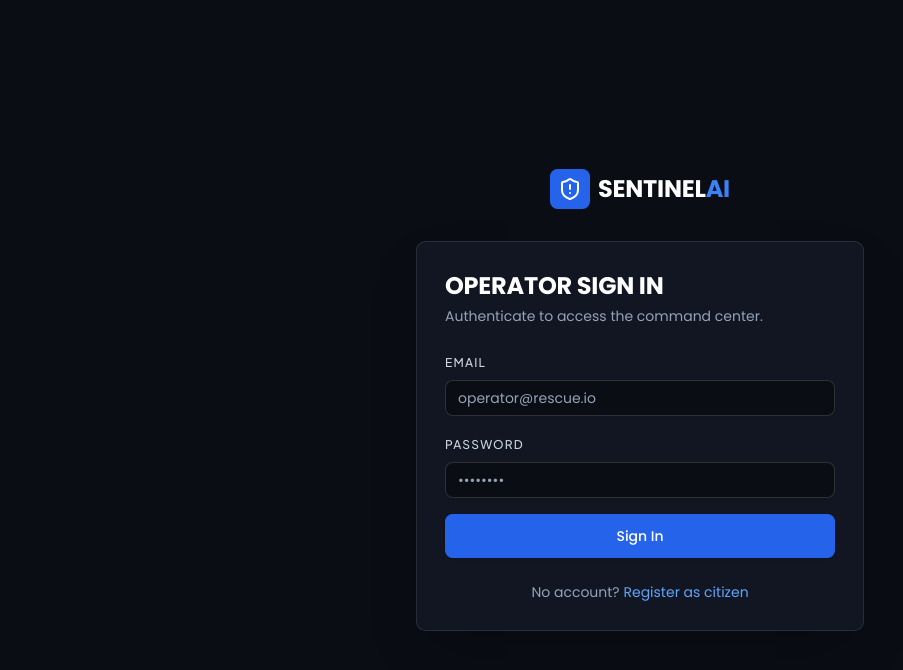
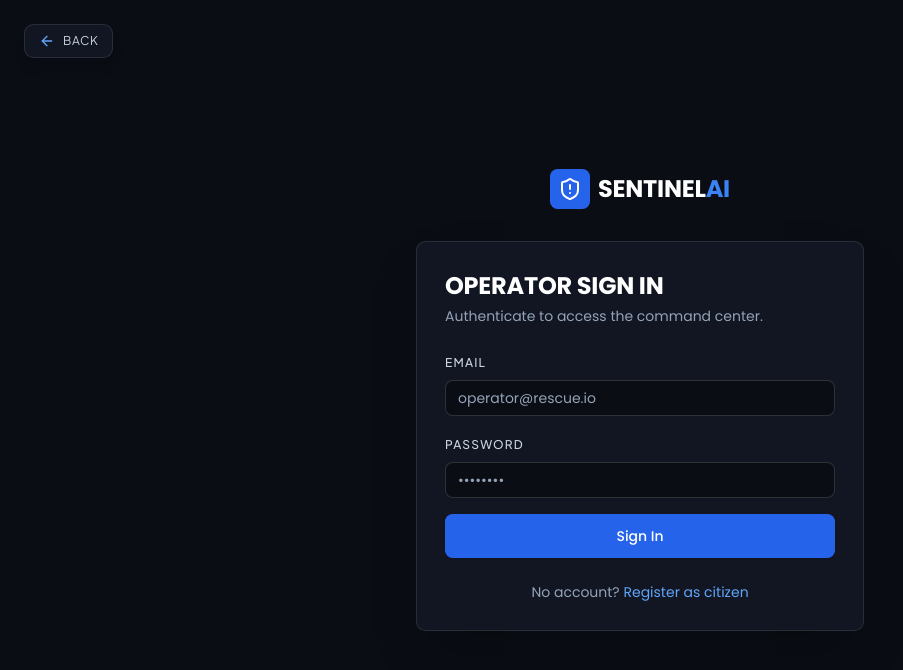
Before and after one commit to DEVAL-020/AI-Driven-Disaster-Management-and-Rescue-System, a React (Create React App) app in the folder frontend/: page /login in a window 1280 px wide. Shown: the top 670 px of the page, without its empty margins (0-903 px from the left). Built offline with nearby package versions, Linux system fonts and the light colour scheme; no server answers.

Commit message:
Add top-left Back buttons across Register, Login, and Command Dashboard pages

```diff
--- a/frontend/src/pages/Dashboard.jsx
+++ b/frontend/src/pages/Dashboard.jsx
@@ -14,7 +14,7 @@ import SecurityPanel from "@/components/dm/SecurityPanel";
 import AIChat from "@/components/dm/AIChat";
 import {
   ShieldAlert, LogOut, LayoutDashboard, Radio, BrainCircuit, Shield, Siren, Lock,
-  Flame, CheckCircle2, Truck, AlertOctagon,
+  Flame, CheckCircle2, Truck, AlertOctagon, ArrowLeft,
 } from "lucide-react";
 
 const ROLE_META = {
@@ -120,11 +120,22 @@ export default function Dashboard() {
       {/* Header */}
       <header className="sticky top-0 z-40 bg-[#0A0D14]/85 backdrop-blur-md border-b border-white/10">
         <div className="max-w-[1600px] mx-auto px-4 sm:px-6 h-16 flex items-center justify-between">
-          <div className="flex items-center gap-3" data-testid="navbar-brand-logo">
-            <div className="w-9 h-9 rounded-md bg-blue-600 flex items-center justify-center"><ShieldAlert className="w-5 h-5 text-white" /></div>
-            <div>
-              <div className="font-heading font-bold text-lg tracking-wider uppercase leading-none">Sentinel<span className="text-blue-500">AI</span></div>
-              <div className={`font-mono text-[9px] uppercase tracking-widest ${ROLE_META[role].color}`}>{ROLE_META[role].label}</div>
+          <div className="flex items-center gap-3">
+            <button
+              onClick={() => navigate("/")}
+              className="flex items-center gap-1.5 px-3 py-1.5 rounded-lg bg-white/5 hover:bg-white/10 text-slate-300 hover:text-white border border-white/10 text-xs font-mono uppercase tracking-wider transition-all"
+              title="Return to Home Page"
+              data-testid="dashboard-back-home-btn"
+            >
+              <ArrowLeft className="w-4 h-4 text-blue-400" />
+              <span className="hidden sm:inline">Back</span>
+            </button>
+            <div className="flex items-center gap-3" data-testid="navbar-brand-logo">
+              <div className="w-9 h-9 rounded-md bg-blue-600 flex items-center justify-center"><ShieldAlert className="w-5 h-5 text-white" /></div>
+              <div>
+                <div className="font-heading font-bold text-lg tracking-wider uppercase leading-none">Sentinel<span className="text-blue-500">AI</span></div>
+                <div className={`font-mono text-[9px] uppercase tracking-widest ${ROLE_META[role].color}`}>{ROLE_META[role].label}</div>
+              </div>
             </div>
           </div>
           <div className="flex items-center gap-3">
--- a/frontend/src/pages/Login.jsx
+++ b/frontend/src/pages/Login.jsx
@@ -1,7 +1,7 @@
 import { useState } from "react";
 import { useNavigate, Link } from "react-router-dom";
 import { toast } from "sonner";
-import { ShieldAlert, Loader2 } from "lucide-react";
+import { ShieldAlert, Loader2, ArrowLeft } from "lucide-react";
 import { useAuth, formatApiError } from "@/context/AuthContext";
 import { Button } from "@/components/ui/button";
 import { Input } from "@/components/ui/input";
@@ -29,7 +29,17 @@ export default function Login() {
   };
 
   return (
-    <div className="min-h-screen bg-[#0A0D14] flex items-center justify-center p-5">
+    <div className="relative min-h-screen bg-[#0A0D14] flex items-center justify-center p-5">
+      <div className="absolute top-6 left-6 z-10">
+        <button
+          onClick={() => navigate(-1)}
+          className="inline-flex items-center gap-2 px-3.5 py-2 rounded-lg bg-[#121824]/90 hover:bg-[#1a2336] text-slate-300 hover:text-white border border-white/10 text-xs font-mono uppercase tracking-wider transition-all shadow-lg active:scale-95"
+          data-testid="login-back-btn"
+        >
+          <ArrowLeft className="w-4 h-4 text-blue-400" />
+          <span>Back</span>
+        </button>
+      </div>
       <div className="w-full max-w-md">
         <Link to="/" className="flex items-center justify-center gap-2 mb-8">
           <div className="w-10 h-10 rounded-md bg-blue-600 flex items-center justify-center"><ShieldAlert className="w-6 h-6 text-white" /></div>
--- a/frontend/src/pages/Register.jsx
+++ b/frontend/src/pages/Register.jsx
@@ -1,7 +1,7 @@
 import { useState } from "react";
 import { useNavigate, Link } from "react-router-dom";
 import { toast } from "sonner";
-import { ShieldAlert, Loader2 } from "lucide-react";
+import { ShieldAlert, Loader2, ArrowLeft } from "lucide-react";
 import { useAuth, formatApiError } from "@/context/AuthContext";
 import { Button } from "@/components/ui/button";
 import { Input } from "@/components/ui/input";
@@ -30,7 +30,17 @@ export default function Register() {
   };
 
   return (
-    <div className="min-h-screen bg-[#0A0D14] flex items-center justify-center p-5">
+    <div className="relative min-h-screen bg-[#0A0D14] flex items-center justify-center p-5">
+      <div className="absolute top-6 left-6 z-10">
+        <button
+          onClick={() => navigate(-1)}
+          className="inline-flex items-center gap-2 px-3.5 py-2 rounded-lg bg-[#121824]/90 hover:bg-[#1a2336] text-slate-300 hover:text-white border border-white/10 text-xs font-mono uppercase tracking-wider transition-all shadow-lg active:scale-95"
+          data-testid="register-back-btn"
+        >
+          <ArrowLeft className="w-4 h-4 text-blue-400" />
+          <span>Back</span>
+        </button>
+      </div>
       <div className="w-full max-w-md">
         <Link to="/" className="flex items-center justify-center gap-2 mb-8">
           <div className="w-10 h-10 rounded-md bg-blue-600 flex items-center justify-center"><ShieldAlert className="w-6 h-6 text-white" /></div>
```
